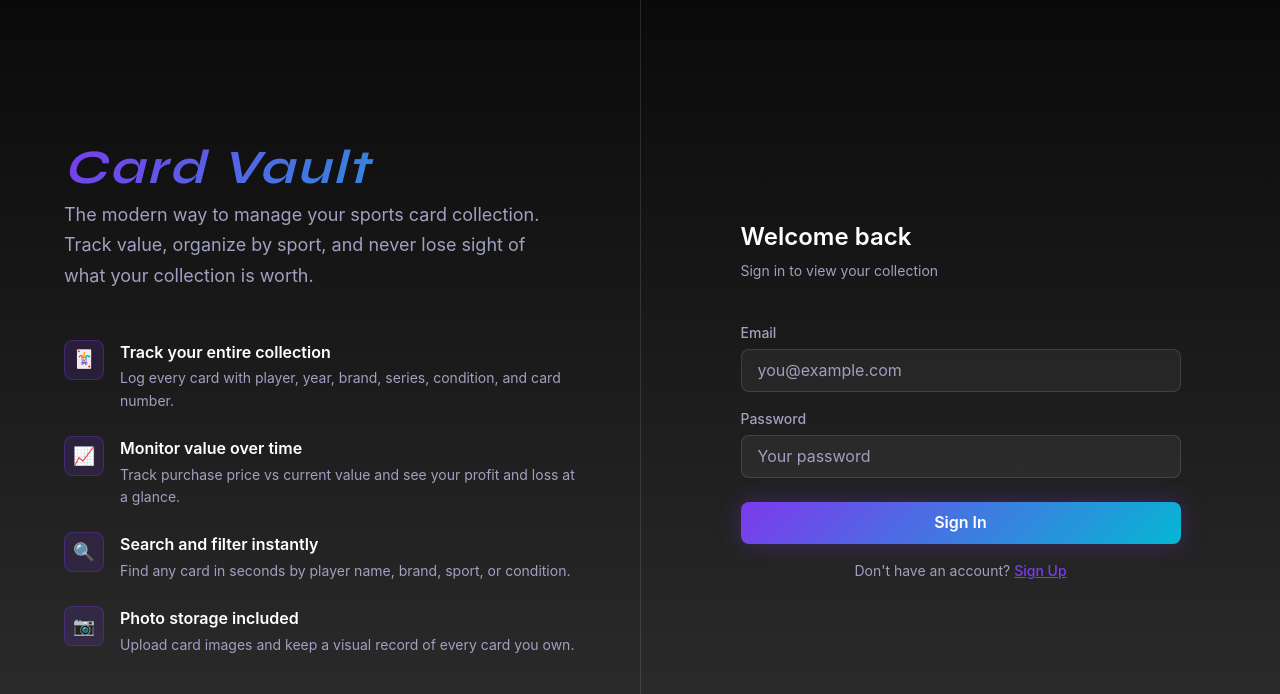
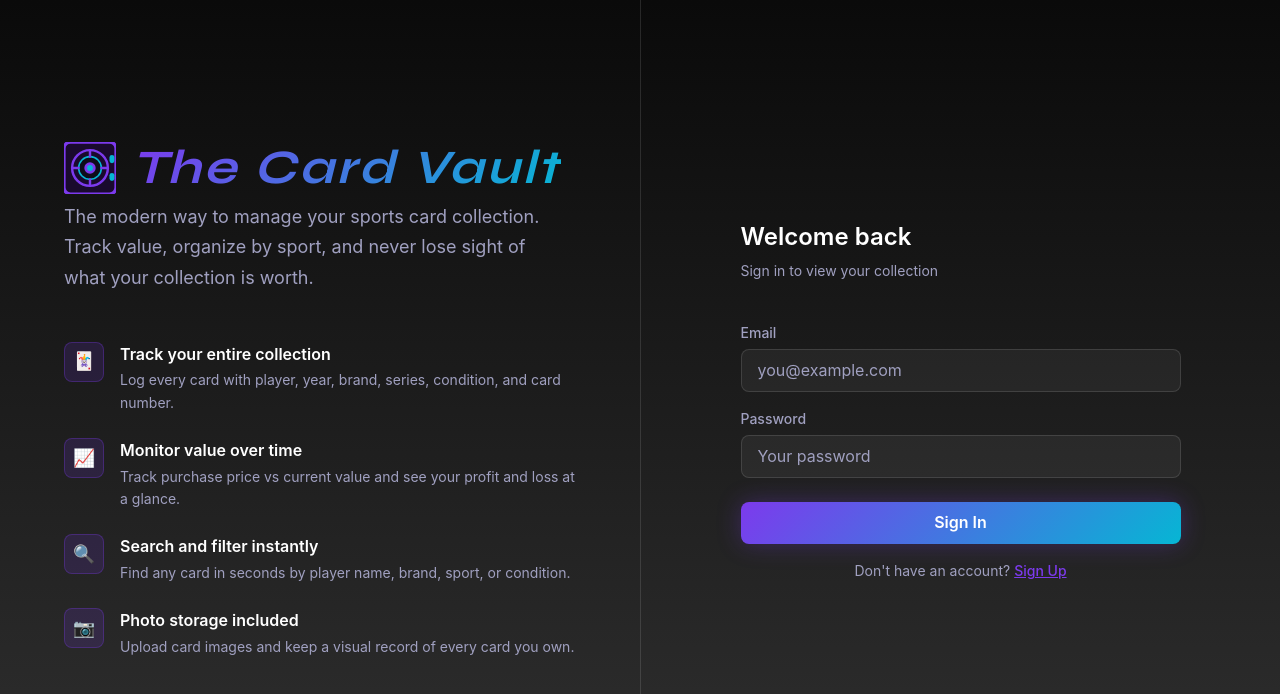
Before and after one commit to MarkShumway/the-card-vault, a React (Vite) app: page / in a window 1280 px wide. Shown: the top 694 px of the page. Built offline with nearby package versions, Linux system fonts and the light colour scheme; no server answers.

Commit message:
Updated brand name

```diff
--- a/index.html
+++ b/index.html
@@ -4,7 +4,7 @@
         <meta charset="UTF-8" />
         <link rel="icon" type="image/svg+xml" href="/favicon.svg" />
         <meta name="viewport" content="width=device-width, initial-scale=1.0" />
-        <title>Sports Card Tracker</title>
+        <title>The Card Valut</title>
         <link rel="preconnect" href="https://fonts.googleapis.com">
         <link rel="preconnect" href="https://fonts.gstatic.com" crossorigin>
         <link href="https://fonts.googleapis.com/css2?family=Syne:wght@400..800&display=swap" rel="stylesheet">
--- a/src/components/layout/Header.tsx
+++ b/src/components/layout/Header.tsx
@@ -24,7 +24,12 @@ function Header() {
 
             {/* Brand */}
             <div className="header__brand">
-                <h1 className="header__title">Card Vault</h1>
+                <img
+                    className="header__logo"
+                    src="/favicon.svg"
+                    alt="The Card Vault"
+                />
+                <h1 className="header__title">The Card Vault</h1>
                 {cards && (
                     <span className="header__count">{cards.length} cards</span>
                 )}
--- a/src/pages/WelcomePage.tsx
+++ b/src/pages/WelcomePage.tsx
@@ -114,7 +114,10 @@ function WelcomePage() {
             {/* ── Left — Hero ── */}
             <div className="welcome__hero">
                 <div className="welcome__logo">
-                    <h1 className="welcome__title">Card Vault</h1>
+                    <div style={{ display: 'flex', alignItems: 'center', gap: '1rem' }}>
+                        <img src="/favicon.svg" alt="The Card Vault" style={{ width: '52px', height: '52px' }} />
+                        <h1 className="welcome__title">The Card Vault</h1>
+                    </div>
                     <p className="welcome__tagline">
                         The modern way to manage your sports card collection.
                         Track value, organize by sport, and never lose sight of
--- a/src/styles/components/_header.scss
+++ b/src/styles/components/_header.scss
@@ -33,6 +33,12 @@
         @include respond-to(md) {
             gap: $space-md;
         }
+    }
+
+    &__logo {
+        width: 32px;
+        height: 32px;
+        flex-shrink: 0;
     }
 
     &__title {
```
Also changed, not shown: public/favicon.svg.
